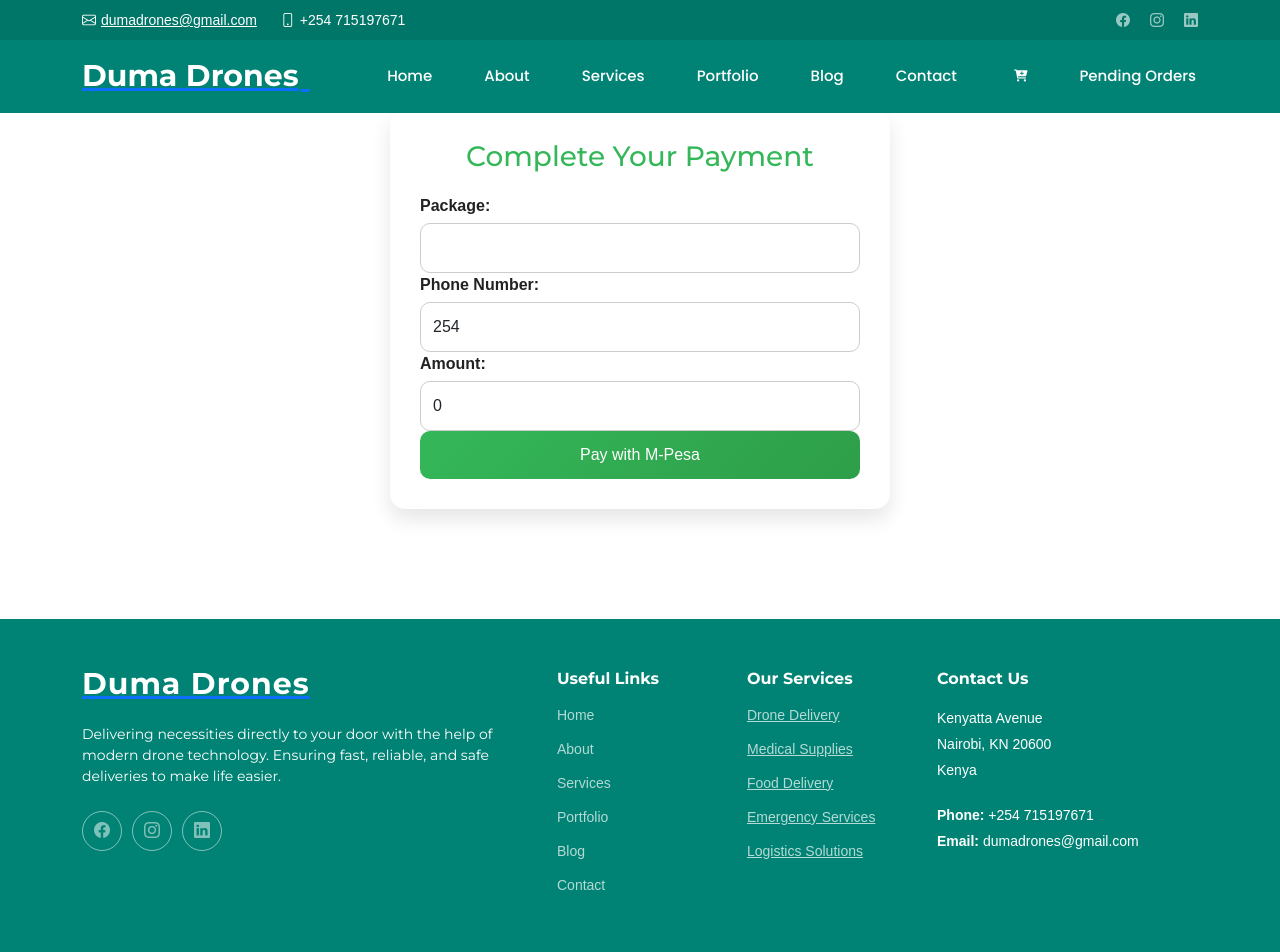
After one commit to lemayan/DumaDrones, a Django app: page /pay_package/ in a window 1280 px wide. The commit adds this page. Shown: the top 952 px of the page. Run offline with Django 4.2, Linux system fonts and the light colour scheme; parts of the project's set-up code (start-up, migrations or seed data) failed here and were passed over; some libraries are stand-ins or nearby versions.

Commit message:
{Done and Dusted}

```diff
--- a/Duma/settings.py
+++ b/Duma/settings.py
@@ -39,6 +39,7 @@ INSTALLED_APPS = [
     'django.contrib.messages',
     'django.contrib.staticfiles',
     'Dumapp',
+    'django_daraja'
 ]
 
 MIDDLEWARE = [
--- a/Dumapp/urls.py
+++ b/Dumapp/urls.py
@@ -36,5 +36,7 @@ urlpatterns = [
     path('show_images/', views.show_images, name='show_images'),
     path('edit_image/<int:pk>/', views.edit_image, name='edit_image'),
     path('delete_image/<int:pk>/', views.delete_image, name='delete_image'),
-
+    path('pay_package/', views.pay_package, name='pay_package'),
+    path('stk/', views.stk, name='stk'),
+    path('token/', views.token, name='token')
 ]
--- a/Dumapp/views.py
+++ b/Dumapp/views.py
@@ -1,7 +1,10 @@
 from django.shortcuts import get_object_or_404, render, redirect
 from django.contrib import messages
-
-
+from django.http import HttpResponse
+import requests
+from requests.auth import HTTPBasicAuth
+import json
+from .credentials import LipanaMpesaPpassword, MpesaAccessToken
 from .models import Member, Contact, ImageModel
 from .forms import ImageUploadForm
 
@@ -79,8 +82,8 @@ def upload_image(request):
         form = ImageUploadForm(request.POST, request.FILES)
         if form.is_valid():
             form.save()
-            message = "Sending a drone your way!"  # Success message
-            return redirect('show_images')  # Redirect to show images after successful upload
+            message = "Sending a drone your way!"
+            return redirect('show_images')
         else:
             return render(request, 'upload_image.html', {'form': form, 'error': 'Please correct the errors below.'})
     else:
@@ -107,3 +110,46 @@ def edit_image(request, pk):
     else:
         form = ImageUploadForm(instance=image)
     return render(request, 'edit_image.html', {'form': form, 'image': image})
+
+def pay_package(request):
+    package = request.GET.get('package', '')
+    amount = request.GET.get('amount', '0')
+    return render(request, 'pay_package.html', {'package': package, 'amount': amount})
+
+
+
+def stk(request):
+    if request.method =="POST":
+        phone = request.POST['phone']
+        amount = request.POST['amount']
+        access_token = MpesaAccessToken.validated_mpesa_access_token
+        api_url = "https://sandbox.safaricom.co.ke/mpesa/stkpush/v1/processrequest"
+        headers = {"Authorization": "Bearer %s" % access_token}
+        request = {
+            "BusinessShortCode": LipanaMpesaPpassword.Business_short_code,
+            "Password": LipanaMpesaPpassword.decode_password,
+            "Timestamp": LipanaMpesaPpassword.lipa_time,
+            "TransactionType": "CustomerPayBillOnline",
+            "Amount": amount,
+            "PartyA": phone,
+            "PartyB": LipanaMpesaPpassword.Business_short_code,
+            "PhoneNumber": phone,
+            "CallBackURL": "https://sandbox.safaricom.co.ke/mpesa/",
+            "AccountReference": "DumaDrones",
+            "TransactionDesc": "Drone Delivery Charges"
+        }
+        response = requests.post(api_url, json=request, headers=headers)
+        return HttpResponse("Payment Successfull")
+
+
+def token(request):
+    consumer_key = 'yXTSEKgOJp9iuNojQATROKhgI7IoXVUpZs6t8bAFkT8CPLmd'
+    consumer_secret = 'Ytp0H4azuvNa5Rsh6S6oi0lkAUuqrjmdJyoNckp52hxgOA8rFZoiiAdLeKGSkHqb'
+    api_URL = 'https://sandbox.safaricom.co.ke/oauth/v1/generate?grant_type=client_credentials'
+
+    r = requests.get(api_URL, auth=HTTPBasicAuth(
+        consumer_key, consumer_secret))
+    mpesa_access_token = json.loads(r.text)
+    validated_mpesa_access_token = mpesa_access_token["access_token"]
+
+    return render(request, 'token.html', {"token":validated_mpesa_access_token})
--- /dev/null
+++ b/templates/pay_package.html
@@ -0,0 +1,101 @@
+{%extends 'starter-page.html'%}
+{%load static%}
+{%block body%}
+
+<head>
+    <meta charset="UTF-8">
+    <meta name="viewport" content="width=device-width, initial-scale=1.0">
+    <title>M-Pesa Payment</title>
+    <link href="https://cdn.jsdelivr.net/npm/bootstrap@5.3.0/dist/css/bootstrap.min.css" rel="stylesheet">
+    <style>
+        body {
+            background: linear-gradient(135deg, #e7f9ec, #b3f0d1);
+            font-family: 'Arial', sans-serif;
+            margin: 0;
+            padding: 0;
+        }
+        .payment-card {
+            max-width: 500px;
+            margin: 50px auto;
+            background: white;
+            border-radius: 15px;
+            box-shadow: 0 10px 20px rgba(0, 0, 0, 0.1);
+            padding: 30px;
+        }
+        .payment-card h2 {
+            text-align: center;
+            color: #34b759;
+            margin-bottom: 20px;
+            font-size: 28px;
+        }
+        .form-label {
+            font-weight: bold;
+            margin-bottom: 5px;
+        }
+        .form-control {
+            border-radius: 10px;
+            padding: 12px;
+            border: 1px solid #ccc;
+        }
+        .btn-submit {
+            width: 100%;
+            padding: 12px;
+            background: linear-gradient(135deg, #34b759, #2e9e49);
+            color: white;
+            border: none;
+            border-radius: 10px;
+            font-size: 16px;
+            cursor: pointer;
+        }
+        .btn-submit:hover {
+            background: #2e9e49;
+        }
+    </style>
+</head>
+<body>
+
+    <div class="payment-card">
+        <h2>Complete Your Payment</h2>
+        <form method="post" action="{% url 'stk' %}">
+            {% csrf_token %}
+            <div class="form-group">
+                <label for="package" class="form-label">Package:</label>
+                <input
+                    type="text"
+                    id="package"
+                    name="package"
+                    value="{{ package }}"
+                    readonly
+                    class="form-control">
+            </div>
+            <div class="form-group">
+                <label for="phone" class="form-label">Phone Number:</label>
+                <input
+                    type="number"
+                    id="phone"
+                    name="phone"
+                    value="254"
+                    placeholder="Enter Phone Number"
+                    required
+                    class="form-control">
+            </div>
+            <div class="form-group">
+                <label for="amount" class="form-label">Amount:</label>
+                <input
+                    type="text"
+                    id="amount"
+                    name="amount"
+                    value="{{ amount }}"
+                    readonly
+                    class="form-control">
+            </div>
+            <button type="submit" class="btn-submit">Pay with M-Pesa</button>
+        </form>
+    </div>
+
+    <script>
+        // Add any additional interactivity or animations here if necessary
+    </script>
+
+</body>
+{%endblock%}
```
Also changed, not shown: Dumapp/credentials.py (added, +30 -0 lines), templates/index.html (+19 -19 lines), db.sqlite3, media/images/download.jpg (added).
